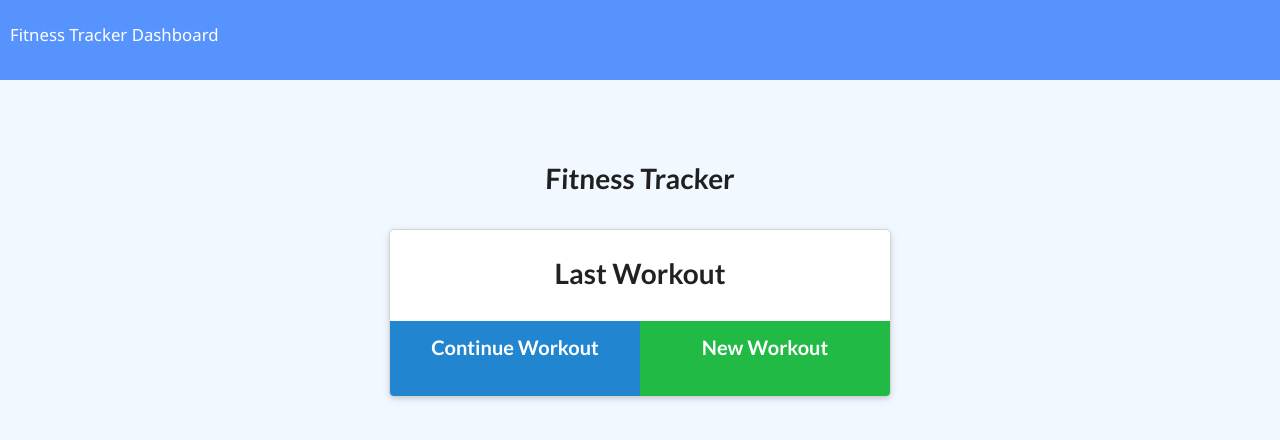
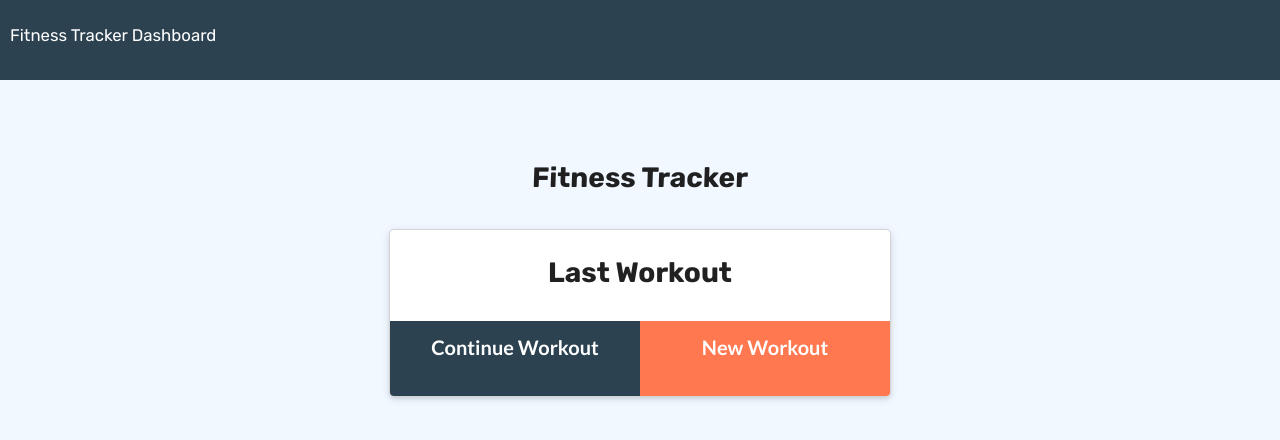
Before and after one commit to cestmarcel/uoft-fitness, a website: page public/index.html in a window 1280 px wide. Drawn offline with nearby package versions, Linux system fonts and the light colour scheme; no server answers.

Commit message:
Adjusted css

```diff
--- a/public/index.html
+++ b/public/index.html
@@ -5,6 +5,7 @@
   <meta charset="UTF-8" />
   <meta name="viewport" content="width=device-width, initial-scale=1.0" />
   <meta http-equiv="X-UA-Compatible" content="ie=edge" />
+  <link href="https://fonts.googleapis.com/css2?family=Rubik:ital,wght@0,300;0,400;0,500;0,700;0,900;1,300;1,400;1,500;1,700;1,900&display=swap" rel="stylesheet">
   <link rel="stylesheet" href="https://cdnjs.cloudflare.com/ajax/libs/semantic-ui/2.4.1/semantic.min.css" />
   <link rel="stylesheet" href="style.css" />
   <title>Fitness Tracker</title>
--- a/public/style.css
+++ b/public/style.css
@@ -13,16 +13,20 @@ body,
 }
 
 body {
-  font-family: "Segoe UI", Tahoma, Geneva, Verdana, sans-serif;
+  font-family: "Rubik", sans-serif;
 }
 
 nav {
-  background-color: #5793fd;
+  background-color: #2C4251;
   color: #ffffff;
   height: 80px;
   padding: 10px;
   line-height: 3;
   font-size: 1.2rem;
+}
+
+h1, h2, h3, h4, h5 {
+  font-family: "Rubik", sans-serif;
 }
 
 a,
@@ -156,6 +160,18 @@ button {
   border: 1px solid #aaa;
   padding: 10px;
   background: linear-gradient(to bottom, #ffffff 0%, #e5e5e5 100%);
+}
+
+.ui.positive.button {
+  background-color: #FF784F;
+}
+
+.ui.blue.button {
+  background-color: #2C4251;
+}
+
+.ui.positive.button:hover, .ui.blue.button:hover {
+  background-color: gray;
 }
 
 #toast {
```
Also changed, not shown: public/exercise.html (+1 -0 lines), public/stats.html (+1 -0 lines).
